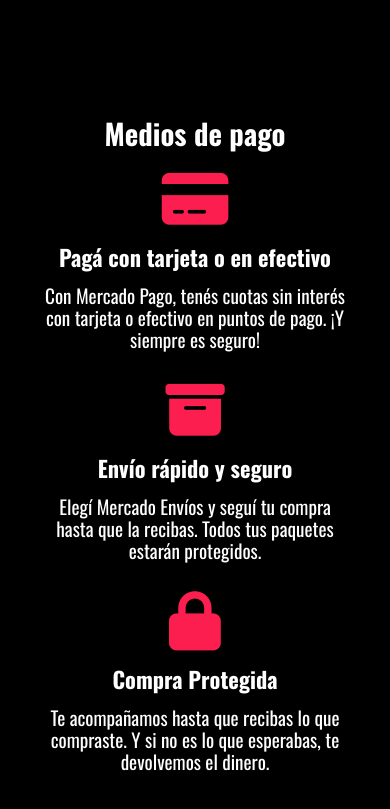
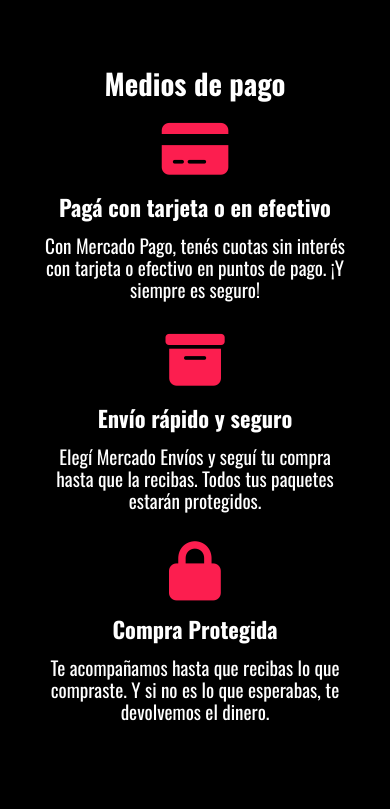
Before and after one commit to AleeM13/Landing-Page, a plain HTML site: page index.html in a window 390 px wide. Shown: the part 1264-2073 px from the top of the page. After the commit the page ends 2027 px from the top, so only its background shows below. Drawn offline with nearby package versions, Linux system fonts and the light colour scheme.

Commit message:
E4-pagos

```diff
--- a/css/estilos.css
+++ b/css/estilos.css
@@ -241,6 +241,11 @@ i {
         text-align: center;
     }
 
+    .container2 {
+        margin: 70px 0 40px 0;
+    }
+
+
     .container2 h2 {
         font-size: 1.8em;
     }
```
